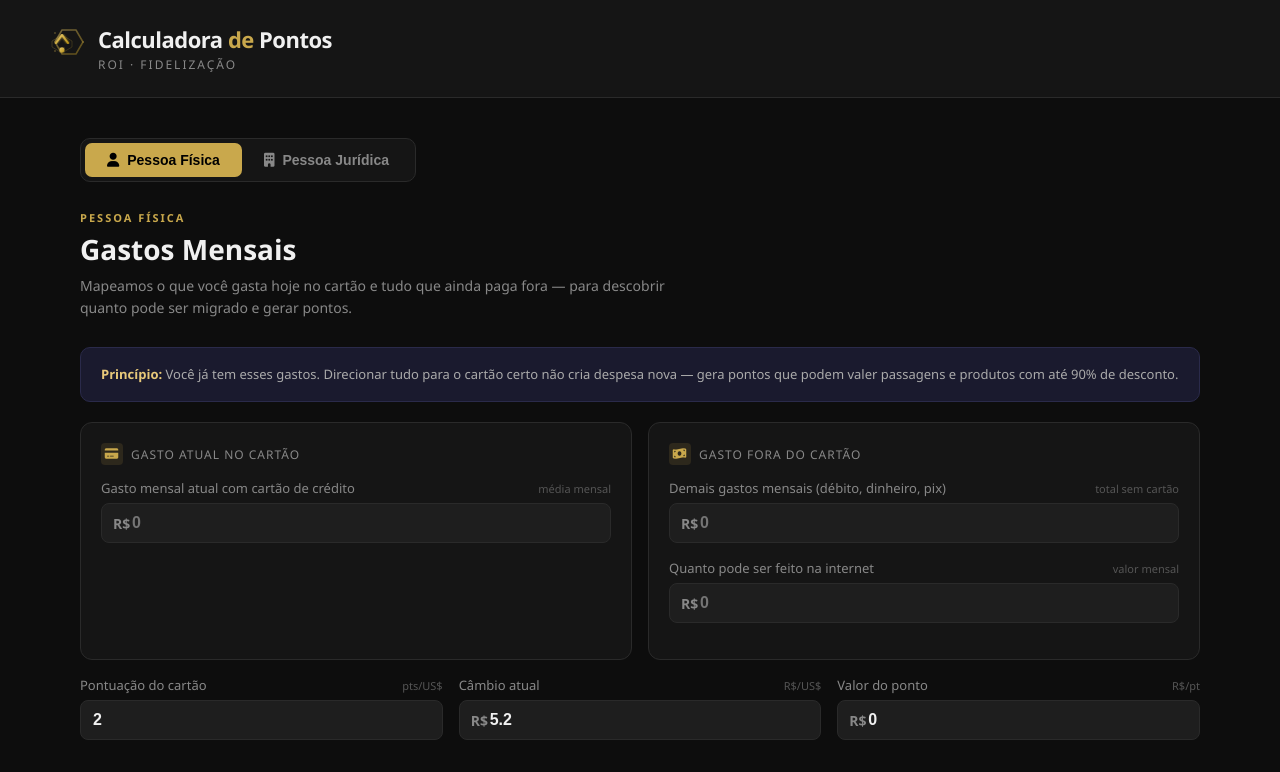
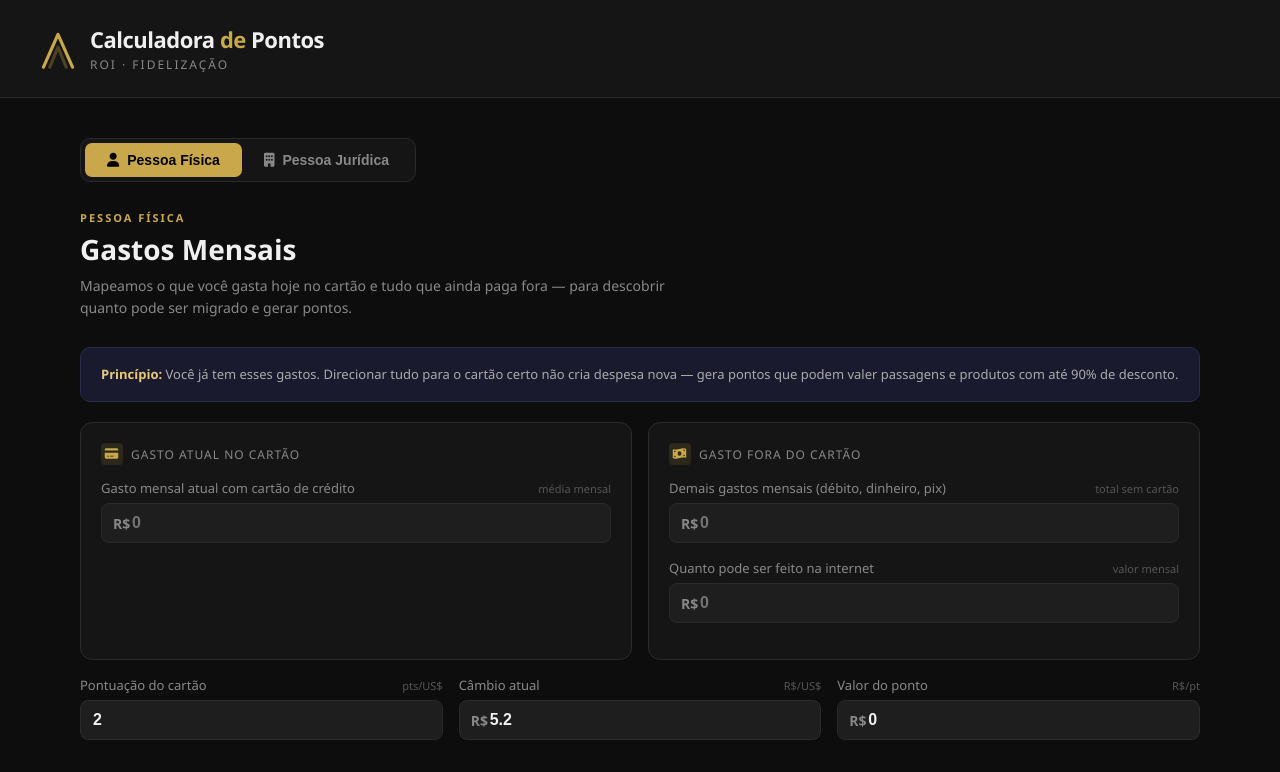
Before and after one commit to Garateia/ATVO, a React (Vite) app: page / in a window 1280 px wide. Shown: the top 772 px of the page. Built offline with nearby package versions, Linux system fonts and the light colour scheme.

Commit message:
feat: replace logo with clean chevron mark
Co-Authored-By: Claude Sonnet 4.6 <noreply@anthropic.com>

```diff
--- a/src/App.jsx
+++ b/src/App.jsx
@@ -483,31 +483,9 @@ export default function App() {
     <>
       <div className="header">
         <div style={{ cursor: 'pointer', display: 'flex', alignItems: 'center', gap: 14 }} onClick={restart}>
-          <svg width="44" height="44" viewBox="0 0 44 44" xmlns="http://www.w3.org/2000/svg">
-            <defs>
-              <linearGradient id="lg" x1="0%" y1="0%" x2="100%" y2="100%">
-                <stop offset="0%" stopColor="#e8c96a"/>
-                <stop offset="100%" stopColor="#b8921a"/>
-              </linearGradient>
-              <filter id="gw">
-                <feGaussianBlur stdDeviation="1.2" result="b"/>
-                <feMerge><feMergeNode in="b"/><feMergeNode in="SourceGraphic"/></feMerge>
-              </filter>
-            </defs>
-            {/* outer hex */}
-            <polygon points="22,3 36,3 43,15 36,27 22,27 15,15" fill="none" stroke="url(#lg)" strokeWidth="1.6" opacity="0.45"/>
-            {/* inner hex */}
-            <polygon points="22,8 32,14 32,20 22,26 12,20 12,14" fill="none" stroke="url(#lg)" strokeWidth="1" opacity="0.2"/>
-            {/* arrow up */}
-            <line x1="22" y1="23" x2="22" y2="9" stroke="url(#lg)" strokeWidth="2" strokeLinecap="round" filter="url(#gw)"/>
-            <polyline points="16,16 22,8 28,16" fill="none" stroke="url(#lg)" strokeWidth="2" strokeLinecap="round" strokeLinejoin="round" filter="url(#gw)"/>
-            {/* ponto */}
-            <circle cx="22" cy="23" r="2.4" fill="url(#lg)" filter="url(#gw)"/>
-            {/* corner dots */}
-            <circle cx="15" cy="6" r="1" fill="#c9a84c" opacity="0.35"/>
-            <circle cx="36" cy="3" r="1" fill="#c9a84c" opacity="0" />
-            <circle cx="43" cy="15" r="1" fill="#c9a84c" opacity="0.35"/>
-            <circle cx="15" cy="24" r="1" fill="#c9a84c" opacity="0.35"/>
+          <svg width="36" height="40" viewBox="0 0 36 44" xmlns="http://www.w3.org/2000/svg">
+            <polyline points="2,42 18,6 34,42" fill="none" stroke="#c9a84c" strokeWidth="3.5" strokeLinecap="round" strokeLinejoin="round"/>
+            <polyline points="9,42 18,20 27,42" fill="none" stroke="#c9a84c" strokeWidth="3.5" strokeLinecap="round" strokeLinejoin="round" opacity="0.3"/>
           </svg>
           <div>
             <div className="logo-text">Calculadora <span>de</span> Pontos</div>
```
